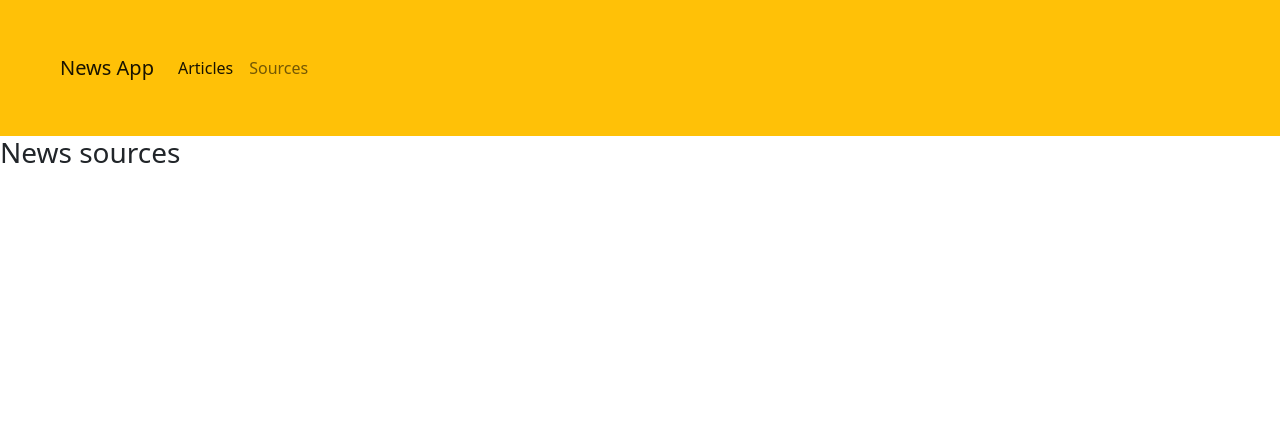
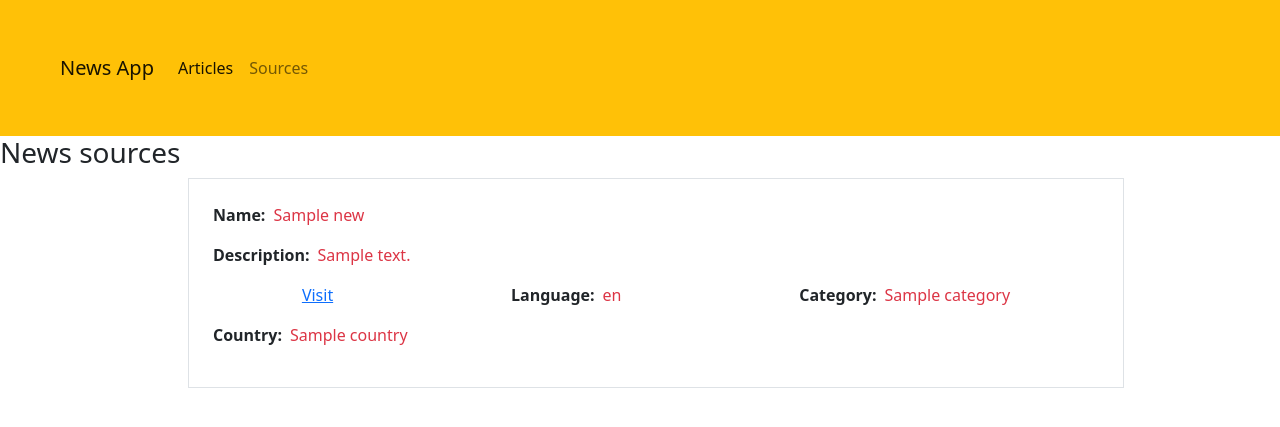
Before and after one commit to Abishag-Maitha/Pendo-News, a Flask app: template app/templates/index.html in a window 1280 px wide. Shown: the top 427 px of the page. Run offline with Flask 2, Linux system fonts and the light colour scheme; the template is opened without the code that fills it: most values are stand-ins (such as "Sample title", 1, 10 or a date in 2020).

Commit message:
display sources info

```diff
--- a/app/templates/index.html
+++ b/app/templates/index.html
@@ -7,7 +7,16 @@
     <h3>News sources</h3>
     <ul>
         {%for n in news %}
-
+        <li class="list-unstyled w-75 p-4 border mx-auto">
+            <p><strong>Name:</strong><span class="text-danger ms-2">{{n.name}}</span></p>
+            <p><strong>Description:</strong><span class="text-danger ms-2">{{n.description}}</span></p>
+            <div class="d-flex justify-content-around">
+                <a href="{{n.url}}" class="d-block" target="blank">Visit</a>
+                <p><strong>Language:</strong><span class="text-danger ms-2">{{n.language}}</span></p>
+                <p><strong>Category:</strong><span class="text-danger ms-2">{{n.category}}</span></p>
+            </div>
+            <p><strong>Country:</strong><span class="text-danger ms-2">{{n.country}}</span></p>
+        </li>
         {%endfor%}
 
     </ul>
```
